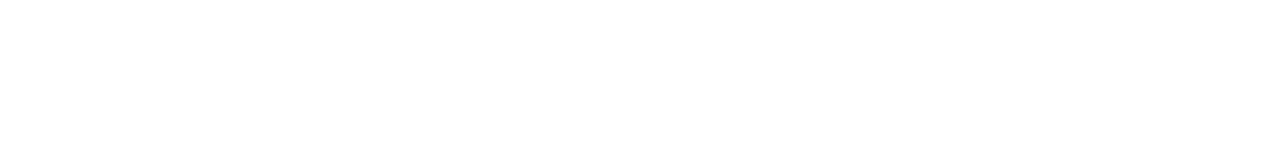
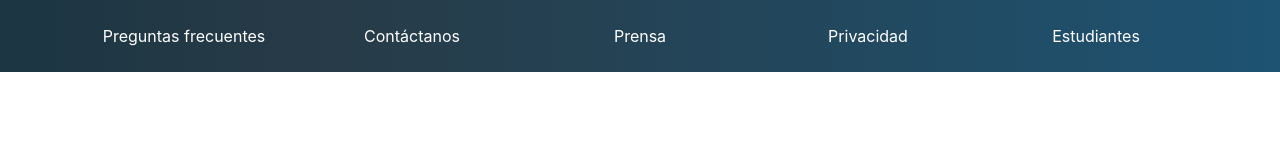
Before and after one commit to cbascordoba/conf-bootstrap, a plain HTML site: page index.html in a window 1280 px wide. Drawn offline with nearby package versions, Linux system fonts and the light colour scheme.

Commit message:
Se crea la estructura del footer

```diff
--- a/css/index.css
+++ b/css/index.css
@@ -1,3 +1,8 @@
 #footer{
     background: linear-gradient(90deg, #1c3643, #273b47 25%, #1e5372);
 }
+
+#footer a{
+    color: white;
+
+}
--- a/index.html
+++ b/index.html
@@ -11,7 +11,27 @@
     <title>Platzi Conf Hawaii</title>
   </head>
   <body>
-
+        <div id="footer" class="pb-4 pt-4">
+            <div class="container">
+                <div class="row text-center">
+                    <div class="col-12 col-lg">
+                        <a href="#">Preguntas frecuentes</a>
+                    </div>
+                    <div class="col-12 col-lg">
+                        <a href="#">Contáctanos</a>
+                    </div>
+                    <div class="col-12 col-lg">
+                        <a href="#">Prensa</a>
+                    </div>
+                    <div class="col-12 col-lg">
+                        <a href="#">Privacidad</a>
+                    </div>
+                    <div class="col-12 col-lg">
+                        <a href="#">Estudiantes</a>
+                    </div>
+                </div>
+            </div>
+        </div>
 
     <!-- Optional JavaScript -->
     <!-- jQuery first, then Popper.js, then Bootstrap JS -->
```
